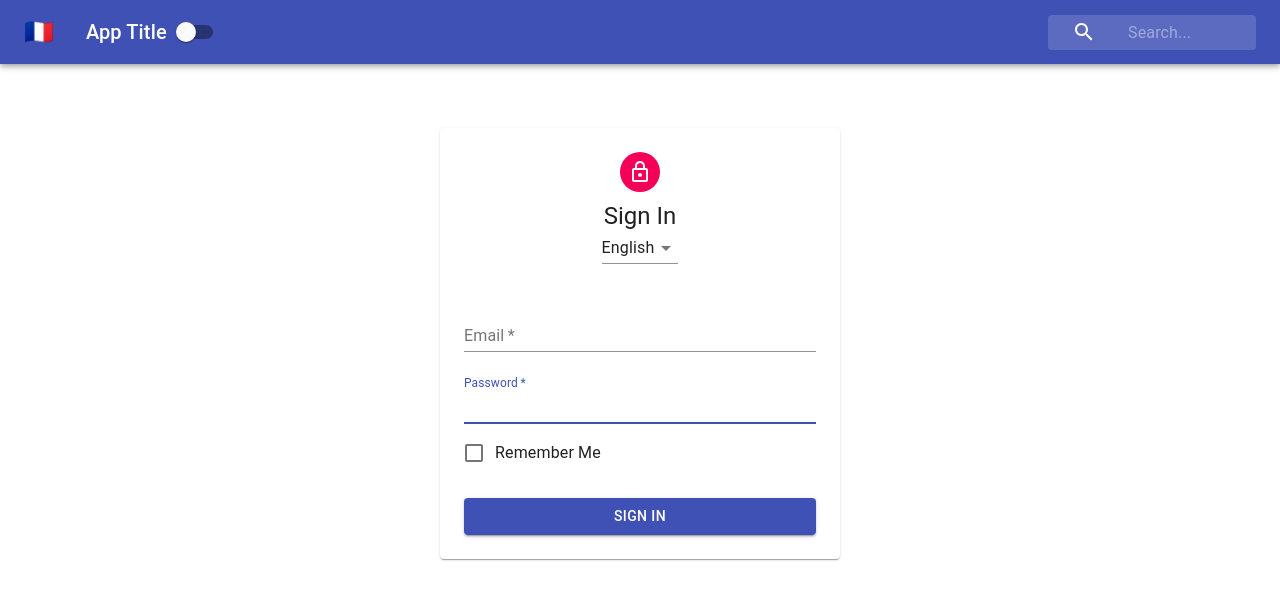
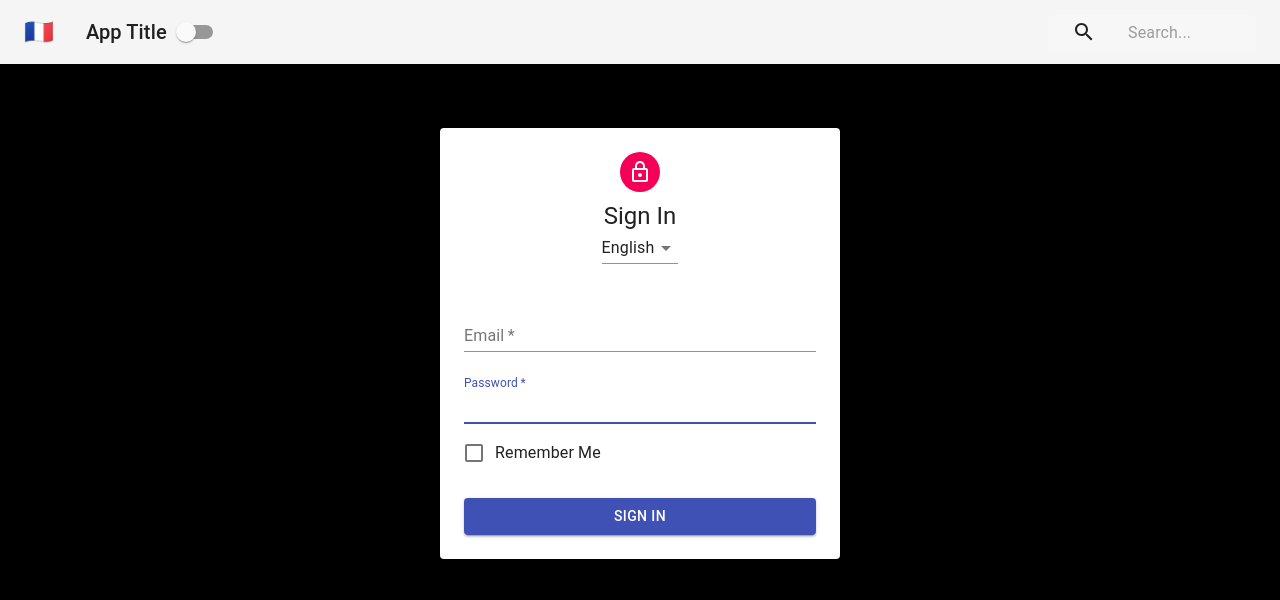
Before and after one commit to Guillermo-Martin/react-context-app, a React (Create React App) app: page / in a window 1280 px wide. Shown: the top 600 px of the page. Built offline with nearby package versions, Linux system fonts and the light colour scheme.

Commit message:
Add ThemeContext to Navbar and PageContent

```diff
--- a/src/containers/Navbar/index.js
+++ b/src/containers/Navbar/index.js
@@ -8,15 +8,23 @@
 import Switch from "@material-ui/core/Switch";
 import { withStyles } from "@material-ui/core/styles";
 import styles from "./../../assets/styles/NavbarStyles";
+import { ThemeContext } from "./../../contexts/ThemeContext";
 
 class Navbar extends Component {
+  // tell the Navbar component to see if it's nested inside of a "ThemeContext" provider
+  static contextType = ThemeContext;
+
   render() {
+    // data from the context is located in "this.context"
+    // console.log(this.context);
+
+    const { isDarkMode } = this.context;
 
     const { classes } = this.props;
 
     return (
       <div className={classes.root}>
-        <AppBar position="static" color="primary">
+        <AppBar position="static" color={isDarkMode ? "default" : "primary"}>
           <Toolbar>
             <IconButton className={classes.menuButton} color="inherit">
               <span>🇫🇷</span>
--- a/src/containers/PageContent/index.js
+++ b/src/containers/PageContent/index.js
@@ -1,10 +1,16 @@
 import React, { Component } from "react";
+import { ThemeContext } from "./../../contexts/ThemeContext";
 
 class PageContent extends Component {
+  // set the context for this component
+  static contextType = ThemeContext;
+
   render() {
+    // grab the data from the context
+    const { isDarkMode } = this.context;
 
     const styles = {
-      backgroundColor: "white",
+      backgroundColor: isDarkMode ? "black" : "white",
       height: "100vh",
       width: "100vw"
     }
--- a/src/contexts/ThemeContext.js
+++ b/src/contexts/ThemeContext.js
@@ -9,7 +9,7 @@
 
   render() {
     return (
-      <ThemeContext.Provider value={{ ...this.state, tastesLikeChicken: true }}>
+      <ThemeContext.Provider value={{...this.state, tastesLikeChicken: true }}>
         {this.props.children}
       </ThemeContext.Provider>
     );
```
